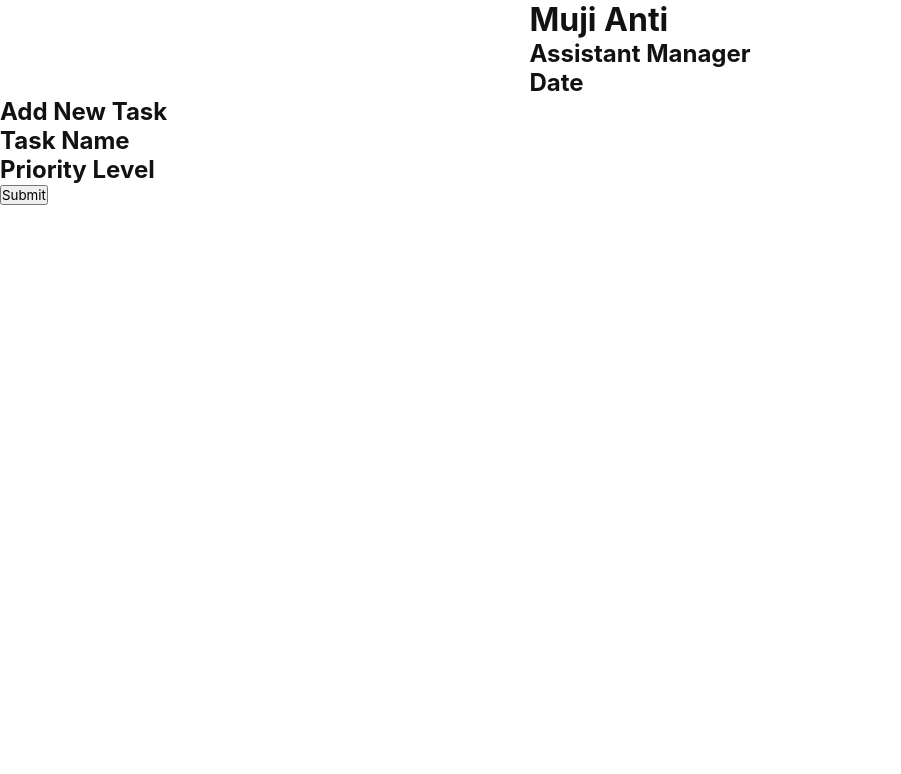
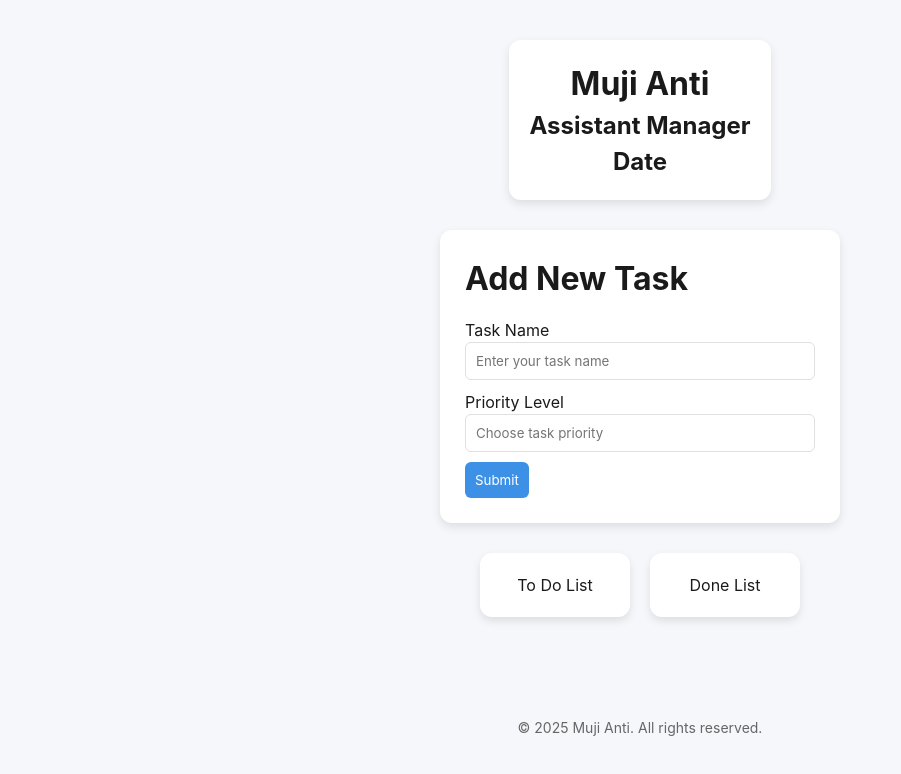
Before and after one commit to margaeryJr/mission4-todo-list, a plain HTML site: page index.html in a window 1280 px wide. Shown: the whole page, without its empty margins (0-901 px from the left). Drawn offline with Linux system fonts and the light colour scheme.

Commit message:
mengatur tampilan css

```diff
--- a/index.html
+++ b/index.html
@@ -1,33 +1,40 @@
 <!DOCTYPE html>
 <html lang="en">
 <head>
-    <meta charset="UTF-8">
-    <meta name="viewport" content="width=device-width, initial-scale=1.0">
+  <meta charset="UTF-8" />
+  <meta name="viewport" content="width=device-width, initial-scale=1.0"/>
   <title>To Do List</title>
   <link rel="stylesheet" href="main.css" />
 </head>
 <body>
-    <header class="main-header">
+  <div class="container">
     <div class="user-profile">
       <h1>Muji Anti</h1>
       <h2>Assistant Manager</h2>
       <h2>Date</h2>
     </div>
-    </header>
 
-    <section class="main">
     <div class="text-area">
       <h1>Add New Task</h1>
-            <h2> Task Name</h2>
-            <div class ="task-description"></div>
-            <h2>Priority Level</h2>
+      <form>
+        <label for="todo">Task Name</label>
+        <input id="todo" type="text" placeholder="Enter your task name" />
+
+        <label for="level">Priority Level</label>
+        <input id="level" type="text" placeholder="Choose task priority" />
+
+        <button type="submit">Submit</button>
+      </form>
     </div>
-        <button> Submit </button>
-    </section>
+
+    <div class="list">
+      <div class="todo-list">To Do List</div>
+      <div class="done-list">Done List</div>
+    </div>
+  </div>
 
   <footer class="main-footer">
-
+    <p>© 2025 Muji Anti. All rights reserved.</p>
   </footer>
-    <script src="main.js"></script>
 </body>
 </html>
--- a/main.css
+++ b/main.css
@@ -5,16 +5,106 @@
   font-family: 'Inter', sans-serif;
 }
 
-html, body {
-  height: 100%;
-  width: 100%;
-  background-color: white;
-  color: #121212;
-
+:root {
+  --bg-primary: #f5f7fa;
+  --bg-secondary: #1a1a1a;
+  --bg-card: #c6e7f1;
+  --text-primary: #1a1a1a;
+  --text-secondary: #666666;
+  --border-color: #e0e0e0;
+  --accent-color: #3c91e6;
 }
 
-.main-header {
-    display: flex;
-    justify-content: center;
+body {
+  height: 100%;
+  background-color: var(--bg-primary);
+  color: var(--text-primary);
+  line-height: 1.5;
+}
 
+.container {
+  display: flex;
+  flex-direction: column;
+  align-items: center;
+  gap: 30px;
+  padding: 40px 20px;
 }
+
+.user-profile {
+  background-color: #ffffff;
+  padding: 20px;
+  border-radius: 12px;
+  box-shadow: 0 4px 10px rgba(0,0,0,0.1);
+  text-align: center;
+}
+
+.text-area {
+  background-color: #ffffff;
+  padding: 25px;
+  border-radius: 12px;
+  box-shadow: 0 4px 10px rgba(0,0,0,0.1);
+  width: 100%;
+  max-width: 400px;
+  display: flex;
+  flex-direction: column;
+  gap: 15px;
+}
+
+.text-area input {
+  padding: 10px;
+  margin-bottom: 10px;
+  width: 100%;
+  border: 1px solid var(--border-color);
+  border-radius: 6px;
+}
+
+.text-area button {
+  background-color: var(--accent-color);
+  color: white;
+  padding: 10px;
+  border: none;
+  border-radius: 6px;
+  cursor: pointer;
+  transition: background-color 0.3s;
+}
+
+.text-area button:hover {
+  background-color: #276fbf;
+}
+
+.list {
+  display: flex;
+  gap: 20px;
+  flex-wrap: wrap;
+}
+
+.todo-list,
+.done-list {
+  background-color: #ffffff;
+  padding: 20px;
+  border-radius: 12px;
+  min-width: 150px;
+  box-shadow: 0 4px 8px rgba(0,0,0,0.1);
+  flex: 1;
+  text-align: center;
+}
+
+.main-footer {
+  margin-top: 40px;
+  text-align: center;
+  padding: 20px;
+  font-size: 14px;
+  color: var(--text-secondary);
+}
+
+/* Responsive */
+@media (max-width: 600px) {
+  .list {
+    flex-direction: column;
+    align-items: center;
+  }
+
+  .text-area {
+    width: 100%;
+  }
+}
--- a/main.js
+++ b/main.js
@@ -0,0 +1,19 @@
+
+* {
+  margin: 0;
+  padding: 0;
+  box-sizing: border-box;
+  font-family: 'Inter', sans-serif;
+}
+
+html, body {
+  height: 100%;
+  width: 100%;
+  background-color: #121212;
+  color: white;
+
+}
+
+.main-header {
+
+}
```
Lines whose indentation alone changed are shown as unchanged.
